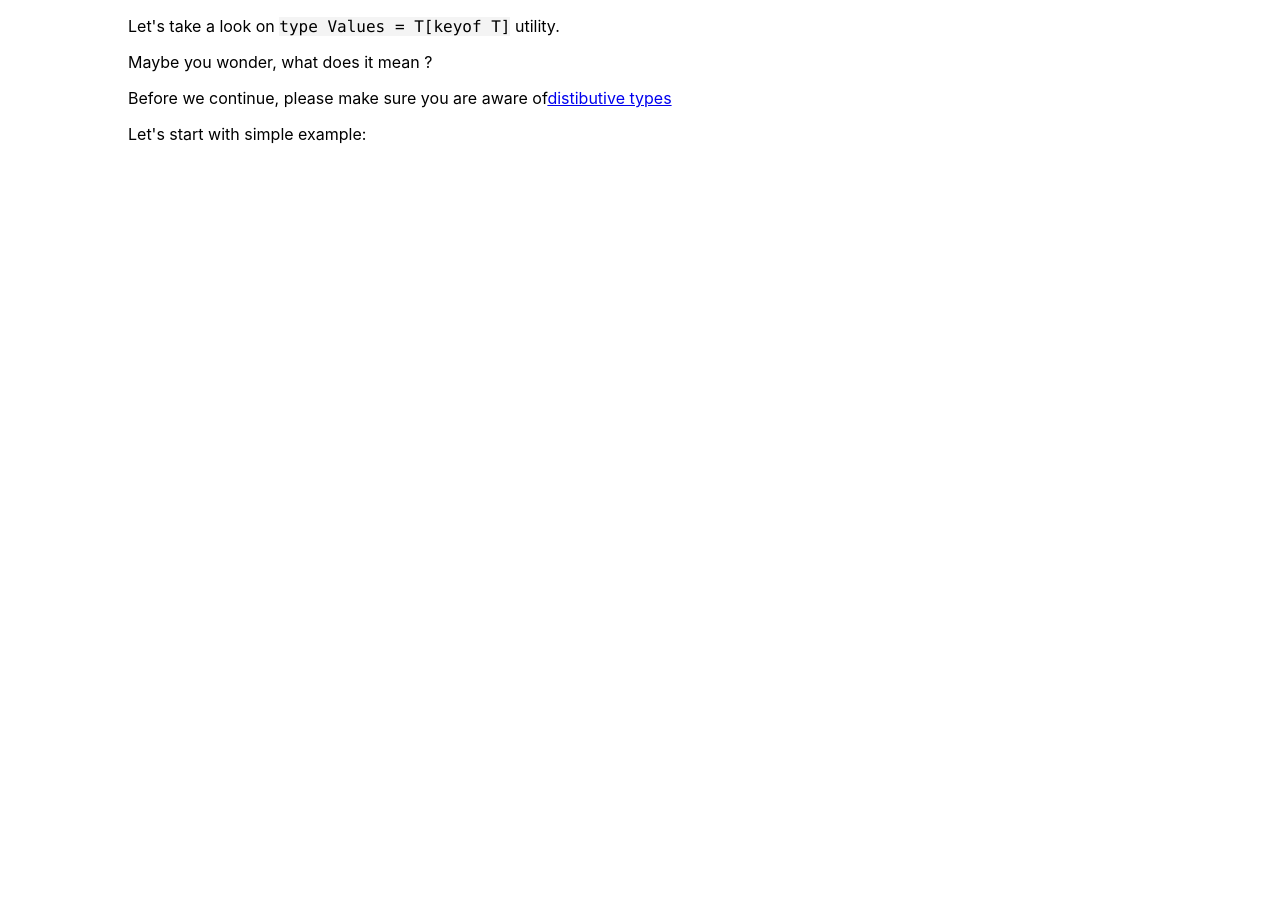
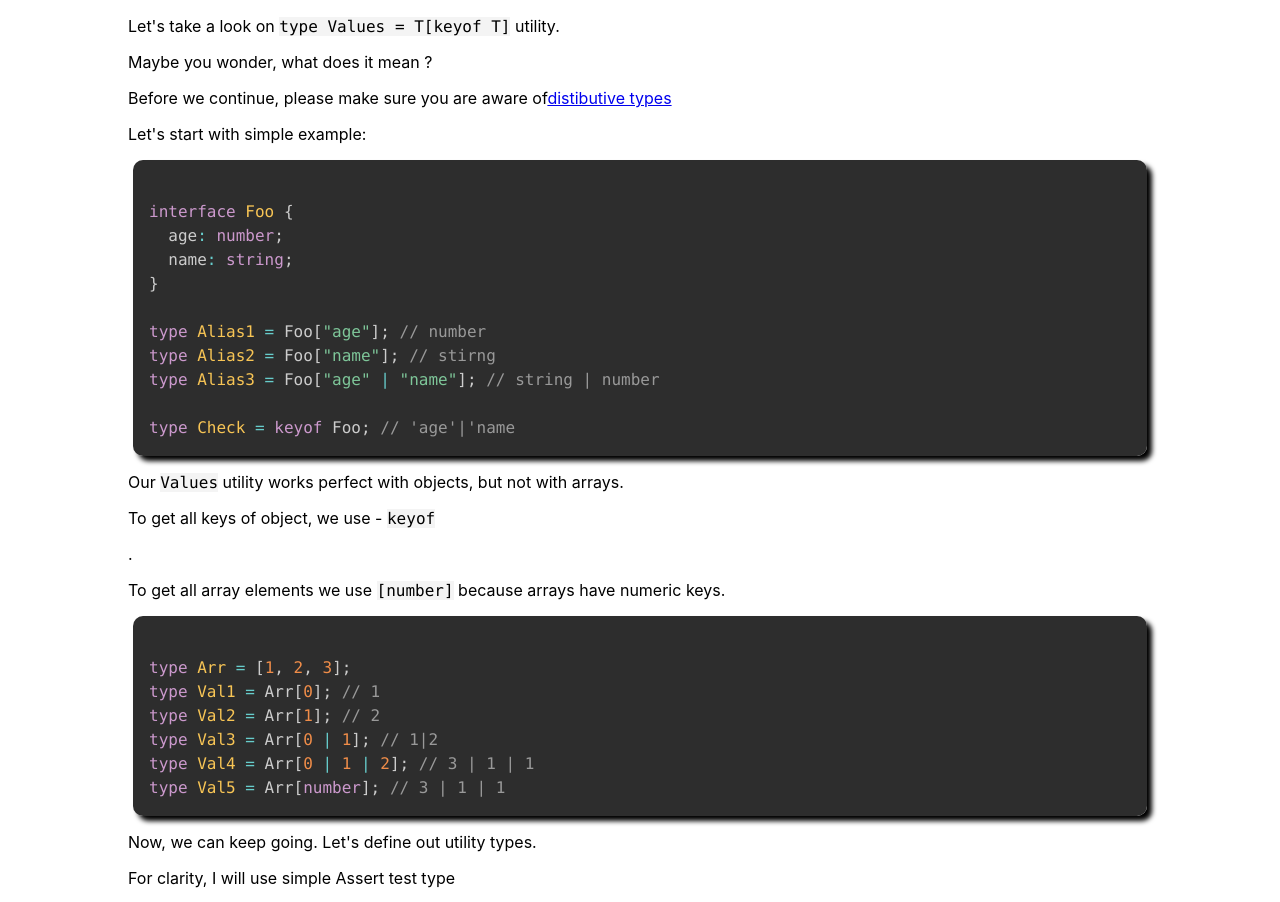
Before and after one commit to captain-yossarian/personal-blog, a React (Create React App) app: page /range-numbers in a window 1280 px wide. Shown: the top 902 px of the page. Before the commit the page ends 800 px from the top, so only its background shows below. Built offline with nearby package versions, Linux system fonts and the light colour scheme; the HTML template or start-up script is replaced by a standard one.

Commit message:
add number range

```diff
--- a/src/Chapters/RangeNumbers.tsx
+++ b/src/Chapters/RangeNumbers.tsx
@@ -13,6 +13,153 @@ type Alias2 = Foo["name"]; // stirng
 type Alias3 = Foo["age" | "name"]; // string | number
 
 type Check = keyof Foo; // 'age'|'name
+`;
+
+const code2 = `
+interface Foo {
+  age: number;
+  name: string;
+}
+
+type Alias1 = Foo["age"]; // number
+type Alias2 = Foo["name"]; // stirng
+type Alias3 = Foo["age" | "name"]; // string | number
+
+type Check = keyof Foo; // 'age'|'name
+`;
+
+const code3 = `
+type Arr = [1, 2, 3];
+type Val1 = Arr[0]; // 1
+type Val2 = Arr[1]; // 2
+type Val3 = Arr[0 | 1]; // 1|2
+type Val4 = Arr[0 | 1 | 2]; // 3 | 1 | 1
+type Val5 = Arr[number]; // 3 | 1 | 1
+`;
+
+const inter = (arg: string) => "`${" + arg + "}`";
+
+const code4 = `type Assert<T, U extends T> = T extends U ? true : false;
+
+type Values<T> = T[keyof T];
+
+{
+  type Test1 = Values<{ age: 42; name: "John" }>; //  42 | "John"
+  type Test2 = Assert<Test1, "John" | 42>;
+}
+
+type LiteralDigits = 0 | 1 | 2 | 3 | 4 | 5 | 6 | 7 | 8 | 9;
+
+type NumberString<T extends number> = \`${"${T}"}\`
+
+{
+  type Test1 = Assert<NumberString<6>, "6">; // true
+  type Test2 = Assert<NumberString<42>, "42">; // true
+  type Test3 = Assert<NumberString<6>, 6>; // false
+  type Test4 = Assert<NumberString<6>, "6foo">; // false
+}
+
+type AppendDigit<T extends number | string> = \`${"${T}"}${"${LiteralDigits}"}\`
+
+{
+  /**
+   * If you don't understand why, please read again about distributivenes here
+   * https://www.typescriptlang.org/docs/handbook/advanced-types.html#distributive-conditional-types
+   */
+  type Test1 = Assert<
+    AppendDigit<2>,
+    "20" | "21" | "22" | "23" | "24" | "25" | "26" | "27" | "28" | "29"
+  >; // true
+  type Test2 = Assert<
+    AppendDigit<9>,
+    "90" | "91" | "92" | "93" | "94" | "95" | "96" | "97" | "98" | "99"
+  >; // true
+}
+
+type MakeSet<T extends number> = {
+  [P in T]: AppendDigit<P>;
+};
+
+{
+  type Test1 = Assert<
+    MakeSet<1>,
+    {
+      1: "10" | "11" | "12" | "13" | "14" | "15" | "16" | "17" | "18" | "19";
+    }
+  >;
+
+  type Test2 = Assert<
+    MakeSet<1 | 2>,
+    {
+      1: "10" | "11" | "12" | "13" | "14" | "15" | "16" | "17" | "18" | "19";
+      2: "20" | "21" | "22" | "23" | "24" | "25" | "26" | "27" | "28" | "29";
+    }
+  >;
+}
+
+type RemoveTrailingZero<
+  T extends string
+> = T extends \`${"${infer Fst}"}${"${infer Rest}"}\`
+  ? Fst extends \`0\`
+    ? RemoveTrailingZero<${`${"Rest"}`}>
+    : \`${"${Fst}"}${"${Rest}"}\`
+  : never;
+
+{
+  /**
+   * Because nobody uses 01 | 02 ... | 0n
+   * Everybody use 1 | 2 | 3 ... | n
+   */
+  type Test1 = Assert<RemoveTrailingZero<"01">, "1">;
+  type Test2 = Assert<RemoveTrailingZero<"02" | "03">, "2" | "3">;
+  type Test3 = Assert<RemoveTrailingZero<"002" | "003">, "2" | "3">;
+}
+
+type From_1_to_999 = RemoveTrailingZero<
+  Values<
+    {
+      [P in Values<MakeSet<LiteralDigits>>]: AppendDigit<P>;
+    }
+  >
+>;
+
+type By<V extends NumberString<number>> = RemoveTrailingZero<
+  Values<
+    {
+      [P in V]: AppendDigit<P>;
+    }
+  >
+>;
+
+/**
+ * Did not use recursion here,
+ * because my CPU will blow up
+ */
+type From_1_to_99999 =
+  | From_1_to_999
+  | By<From_1_to_999>
+  | By<From_1_to_999 | By<From_1_to_999>>;
+
+`;
+
+const code5 = `
+type PrependNextNum<A extends Array<unknown>> = A["length"] extends infer T
+  ? ((t: T, ...a: A) => void) extends (...x: infer X) => void
+    ? X
+    : never
+  : never;
+
+type EnumerateInternal<A extends Array<unknown>, N extends number> = {
+  0: A;
+  1: EnumerateInternal<PrependNextNum<A>, N>;
+}[N extends A["length"] ? 0 : 1];
+
+type Enumerate<N extends number> = EnumerateInternal<[], N> extends (infer E)[]
+  ? E
+  : never;
+
+// Up to 42 - meaning of the life
+type Result = Enumerate<43>; // 0 | 1 | 2 | ... | 42
 `;
 
 const RangeNumbers = () => (
@@ -32,6 +179,28 @@ const RangeNumbers = () => (
       </a>
     </p>
     <p>Let's start with simple example:</p>
+    <Code code={code2} />
+    <p>
+      Our <Var>Values</Var> utility works perfect with objects, but not with
+      arrays.
+    </p>
+    <p>
+      To get all keys of object, we use - <Var>keyof</Var>
+    </p>
+    .
+    <p>
+      To get all array elements we use <Var>[number]</Var> because arrays have
+      numeric keys.
+    </p>
+    <Code code={code3} />
+    <p>Now, we can keep going. Let's define out utility types.</p>
+    <p>For clarity, I will use simple Assert test type</p>
+    <Code code={code4} />
+    <p>
+      If you still want to generate literal numbers instead of string numbers,
+      you can use this code:
+    </p>
+    <Code code={code5} />
   </Layout>
 );
 
```
